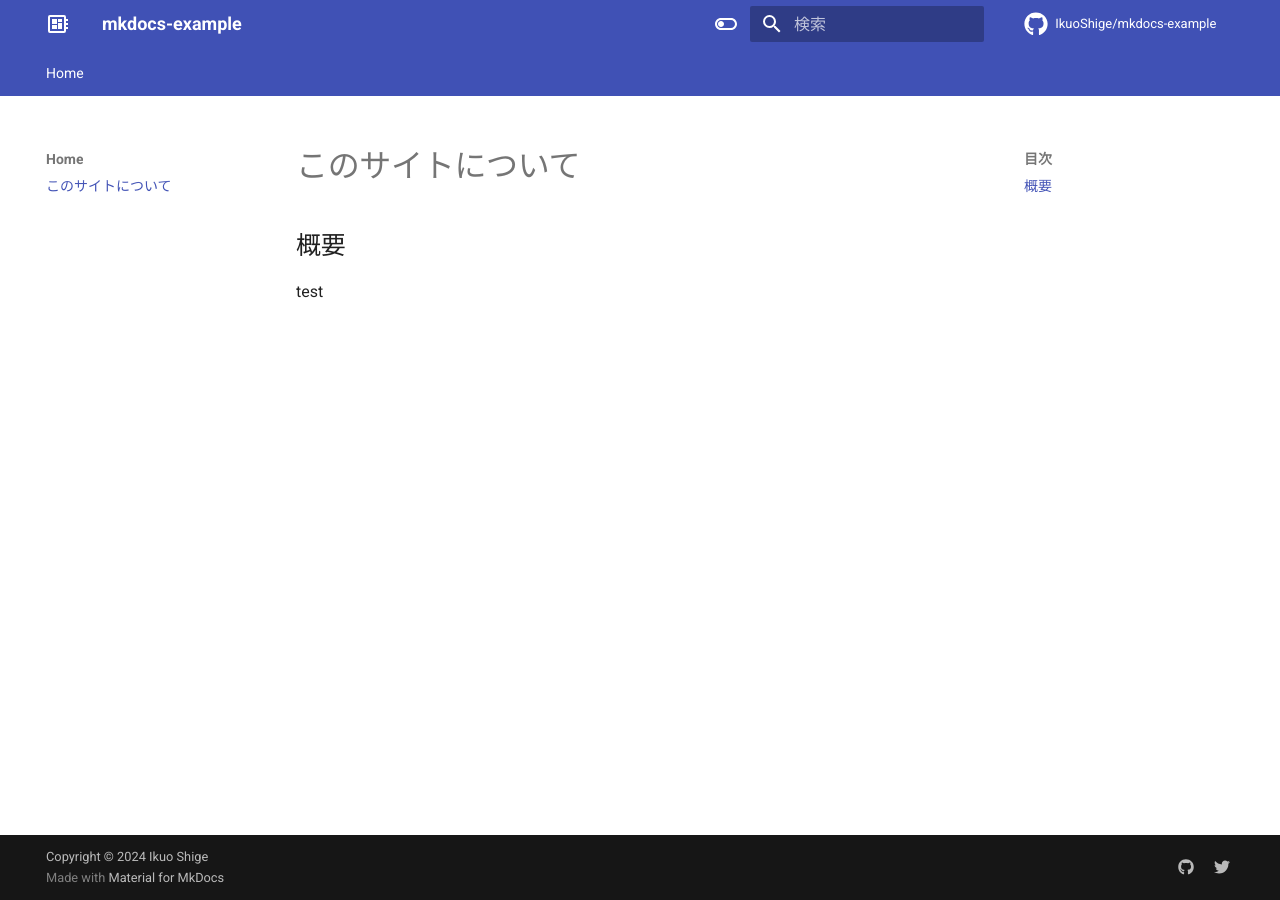
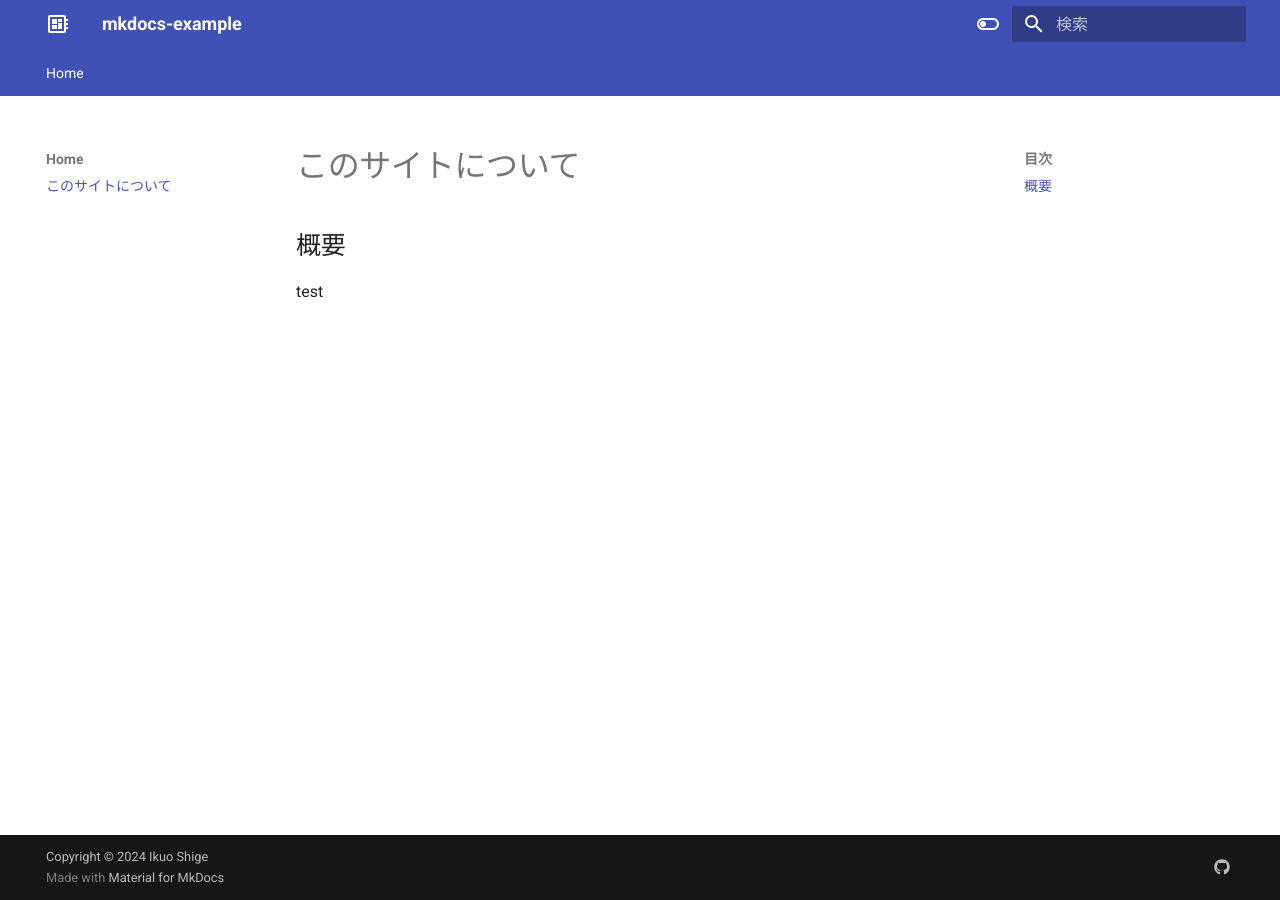
Before and after one commit to IkuoShige/mkdocs-example, an MkDocs documentation site: the page built from docs/index.md, in a window 1280 px wide. Built offline with MkDocs 1.6.1 and Material for MkDocs 9.7.7, drawn with Linux system fonts in a browser that asks for light colours; comment, search, counter and statistics services are not loaded; part of the change alters nothing that is shown.

Commit message:
Initial commit

```diff
--- a/mkdocs.yml
+++ b/mkdocs.yml
@@ -3,7 +3,7 @@ site_url: https://IkuoShige.github.io/mkdocs-example/
 site_author: Ikuo Shige
 
 repo_name: IkuoShige/mkdocs-example
-repo_url: https://github.com/IkuoShige/mkdocs-example
+#repo_url: https://github.com/IkuoShige/mkdocs-example
 repo: fontawesome/brands/github
 
 copyright: Copyright &copy; 2024 Ikuo Shige
@@ -52,9 +52,7 @@ extra:
     manifest: 'manifest.webmanifest'
     social:
       - icon: fontawesome/brands/github
-        link: https://github.com/uhobeike
-      - icon: fontawesome/brands/twitter
-        link: https://twitter.com/BEIKE_RE
+        link: https://github.com/IkuoShige
 
 markdown_extensions:
     - admonition
```
